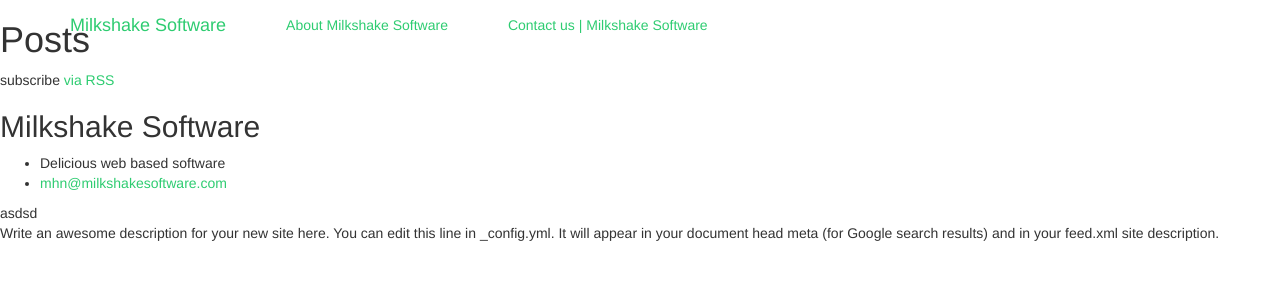
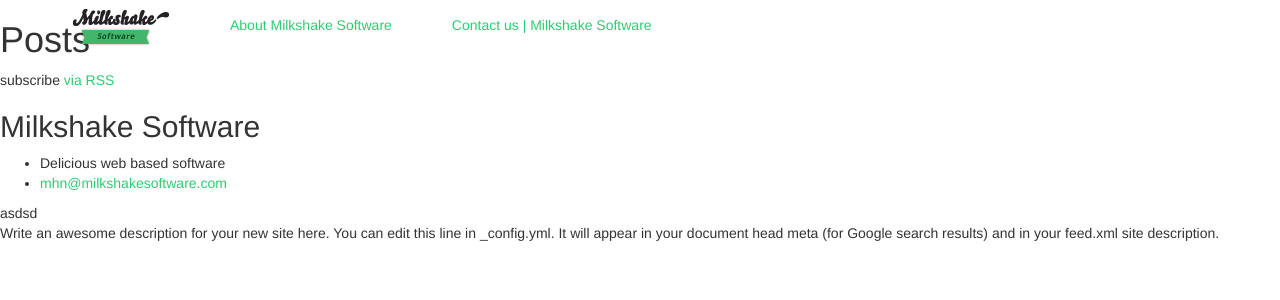
Before and after one commit to milkshakesoftware/milkshakesoftware.github.com, a Jekyll site: the page built from index.html, in a window 1280 px wide. Shown: the top 300 px of the page. Built offline with Jekyll 4.4.1, drawn with Linux system fonts in a browser that asks for light colours; some web fonts are replaced.

Commit message:
Change brand in navbar

```diff
--- a/_includes/header.html
+++ b/_includes/header.html
@@ -8,7 +8,7 @@
         <span class="icon-bar"></span>
         <span class="icon-bar"></span>
       </button>
-      <a href="{{ site.baseurl }}/" class="navbar-brand">Milkshake Software</a>
+      <a href="{{ site.baseurl }}/" class="navbar-brand"><img src="{{ "/img/logo.png" | prepend: site.baseurl }}" alt="Milkshake Software" /></a>
     </div>
     <nav class="collapse navbar-collapse ms-navbar-collapse" role="navigation">
       <ul class="nav navbar-nav">
--- a/css/main.css
+++ b/css/main.css
@@ -1,3 +1,7 @@
+.navbar-header .navbar-brand img {
+	margin-top: -30px;
+}
+
 .essay {
   font-family: 'Gentium Book Basic', serif;
 }
```
